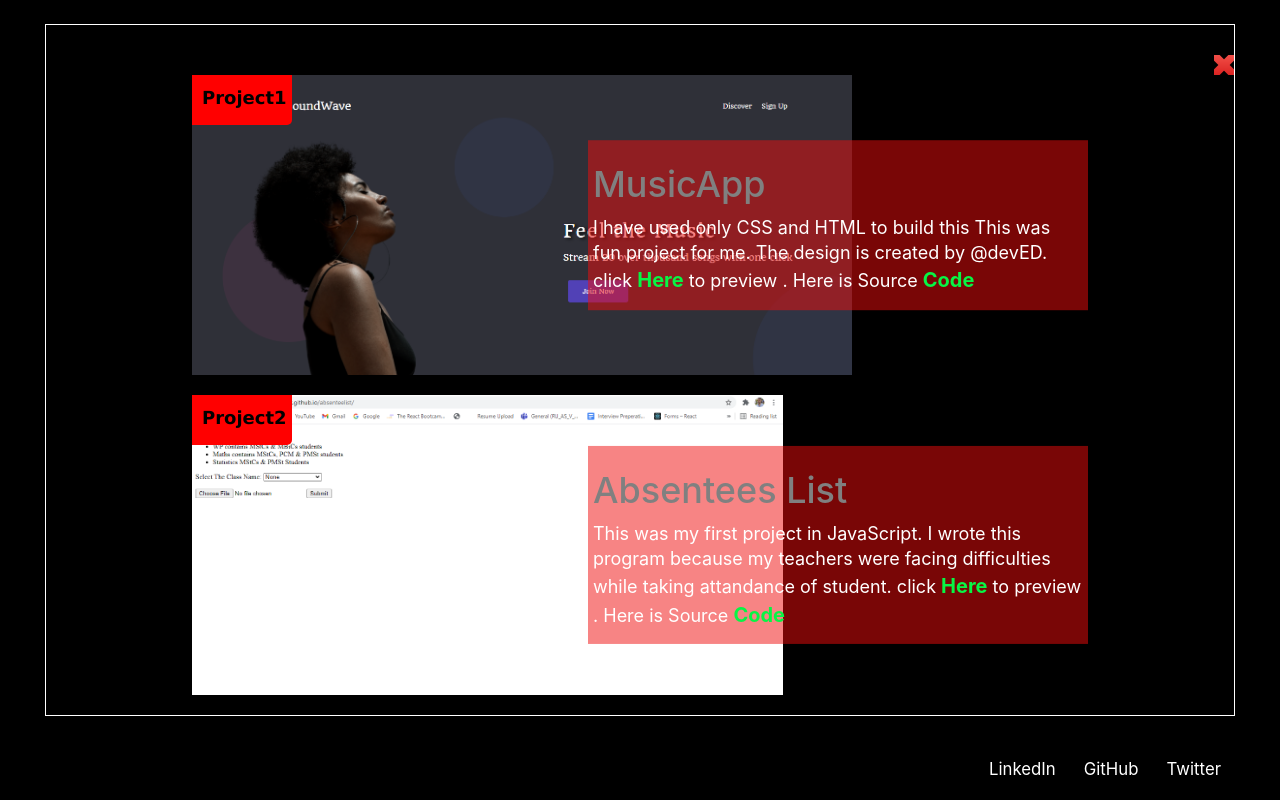
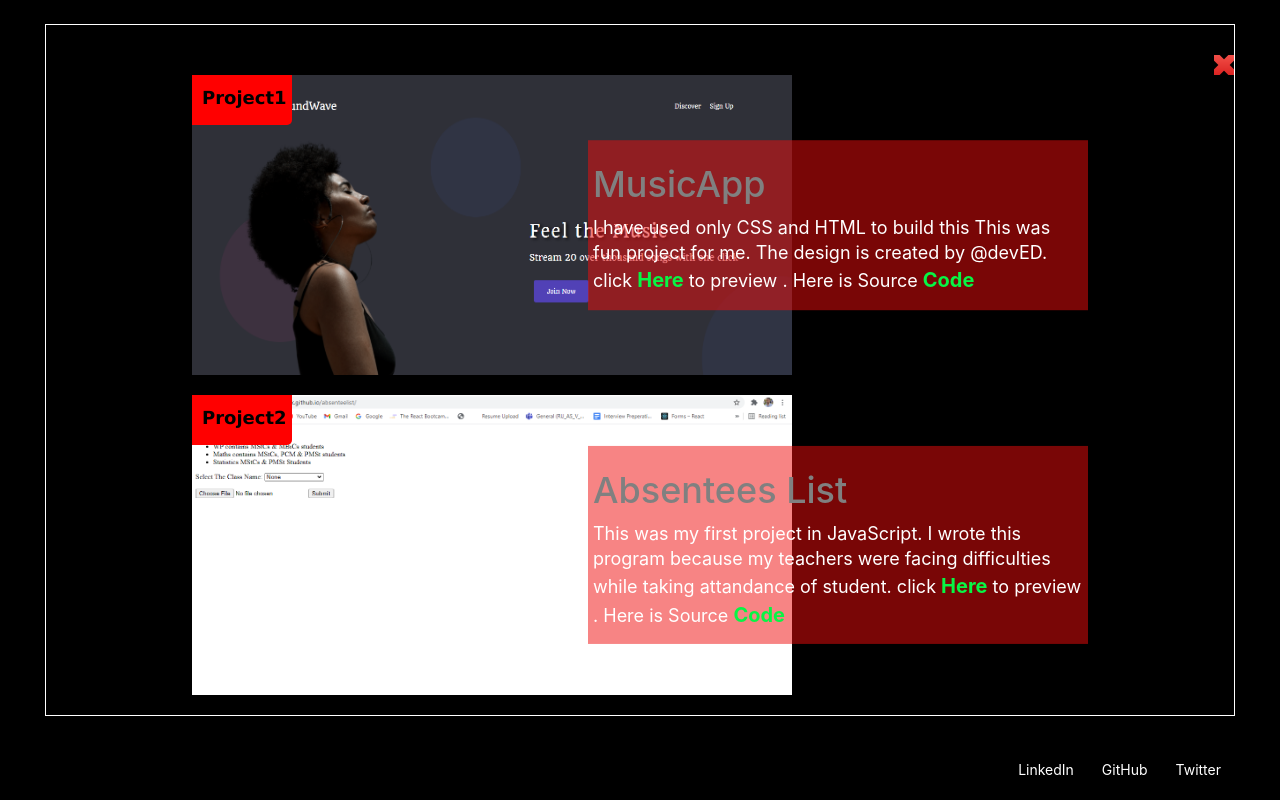
Before and after one commit to unknownBalak/portfolio, a React (Create React App) app: page /project in a window 1280 px wide. Built offline with nearby package versions, Linux system fonts and the light colour scheme; a web font is replaced by a local one.

Commit message:
newBranch Updated

```diff
--- a/src/components/css/home.css
+++ b/src/components/css/home.css
@@ -46,7 +46,7 @@ img.AuthorPic {
   background-color: red;
   background-image: linear-gradient(to right, #f7bd2d, #9d2488);
   padding: 10px;
-  font-size: 1.5rem;
+  /* font-size: 1.5rem; */
   color: inherit;
   margin-top: 20px;
   position: relative;
@@ -99,7 +99,6 @@ a.author-resume:hover {
   .about-author h1 {
     font-size: 7vw;
   }
-
 }
 @media (max-width: 668px) {
   .about-author h1 {
--- a/src/components/css/nav.css
+++ b/src/components/css/nav.css
@@ -64,7 +64,7 @@ ul.nav-key {
 a {
   color: white;
   text-decoration: none !important;
-  font-size: 1.2rem;
+  /* font-size: 1.2rem; */
 }
 a:focus {
   color: white;
--- a/src/components/css/project.css
+++ b/src/components/css/project.css
@@ -70,7 +70,10 @@
   width: 500px;
   font-size: 18px;
 }
-
+.project > img {
+  width: 70%;
+  max-width: 600px;
+}
 @media (max-width: 992px) {
   .project > img {
     width: 100%;
```
